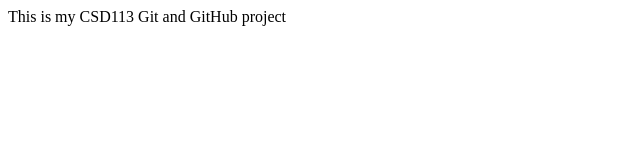
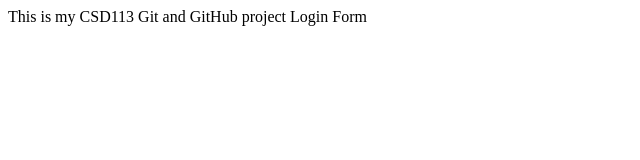
Before and after one commit to juanroy012/MyProjectCSD113, a plain HTML site: page index.html in a window 1280 px wide. Shown: the full height of the page, 0-640 px from the left. Drawn offline with Linux system fonts and the light colour scheme.

Commit message:
Login Form

```diff
--- /dev/null
+++ b/dir2/app2.js
@@ -0,0 +1 @@
+console.log(123);
--- a/index.html
+++ b/index.html
@@ -2,5 +2,7 @@
   <head>
     <title>CSD113gitproject</title>
   </head>
-  <body>This is my CSD113 Git and GitHub project</body>
+  <body>This is my CSD113 Git and GitHub project
+    Login Form
+  </body>
 </html>
```
Also changed, not shown: log.txt (added), login.html (added).
